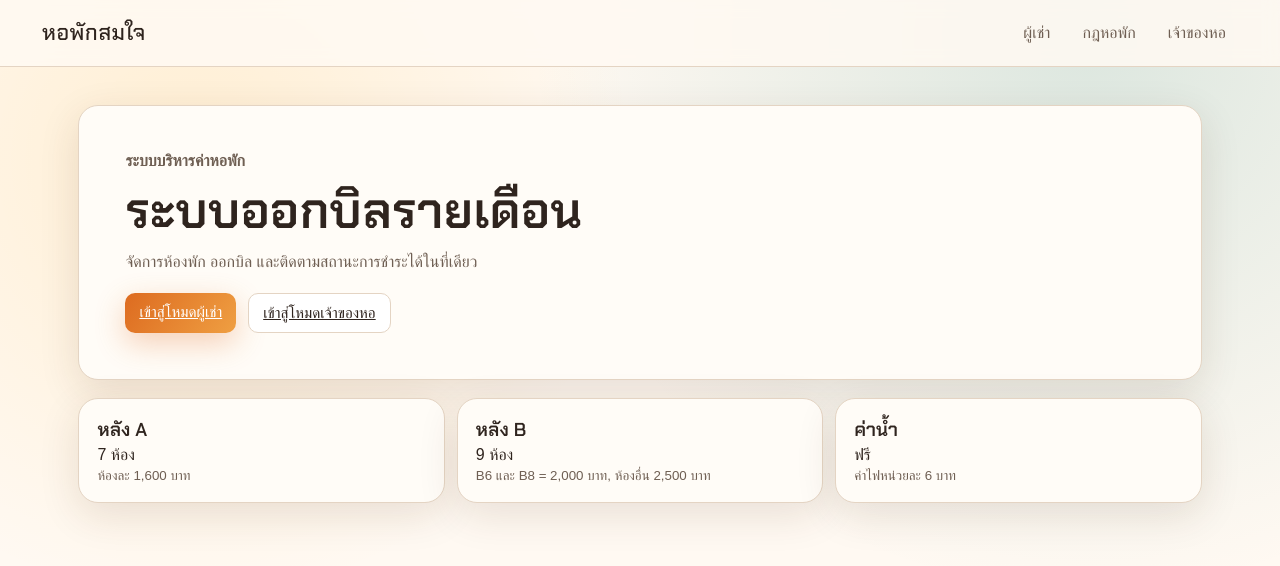
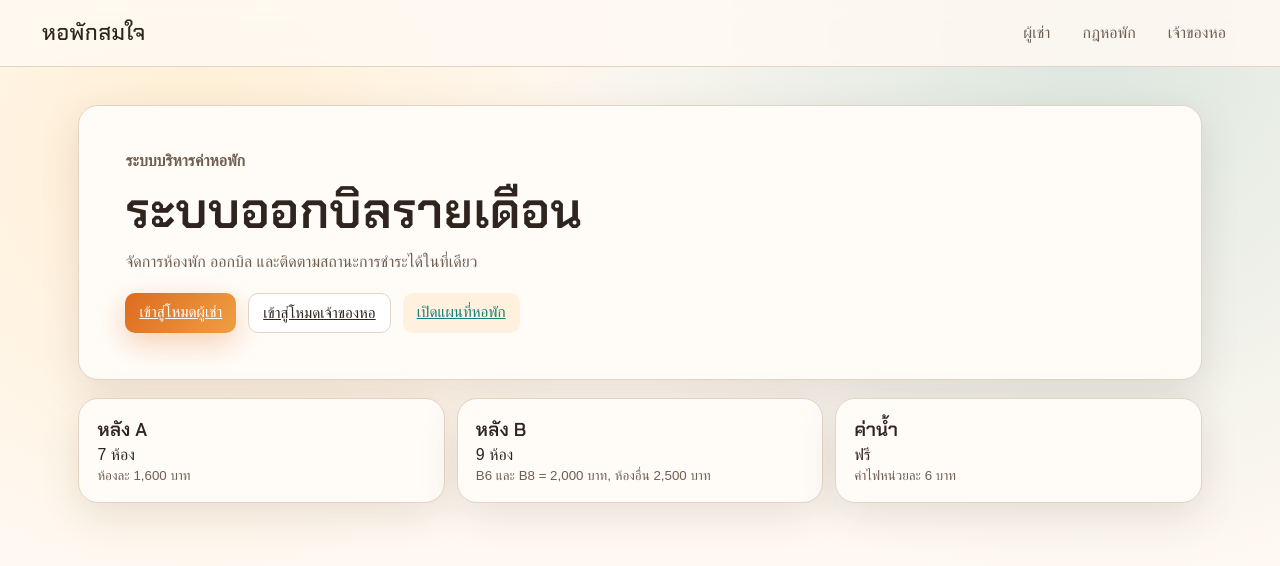
Before and after one commit to basicbasja-cloud/Dorm-billing-app, a React (Vite) app: page /owner in a window 1280 px wide. Shown: the top 566 px of the page. Built offline with nearby package versions, Linux system fonts and the light colour scheme; no server answers; a web font is replaced by a local one.

Commit message:
Add Google Maps link to homepage

```diff
--- a/src/pages/HomePage.tsx
+++ b/src/pages/HomePage.tsx
@@ -17,6 +17,14 @@ export function HomePage() {
           <Link to="/owner" className="btn btn-secondary">
             เข้าสู่โหมดเจ้าของหอ
           </Link>
+          <a
+            className="btn btn-ghost"
+            href="https://maps.app.goo.gl/LfnFiuw8VZrc93tb7"
+            target="_blank"
+            rel="noreferrer"
+          >
+            เปิดแผนที่หอพัก
+          </a>
         </div>
       </section>
 
```
